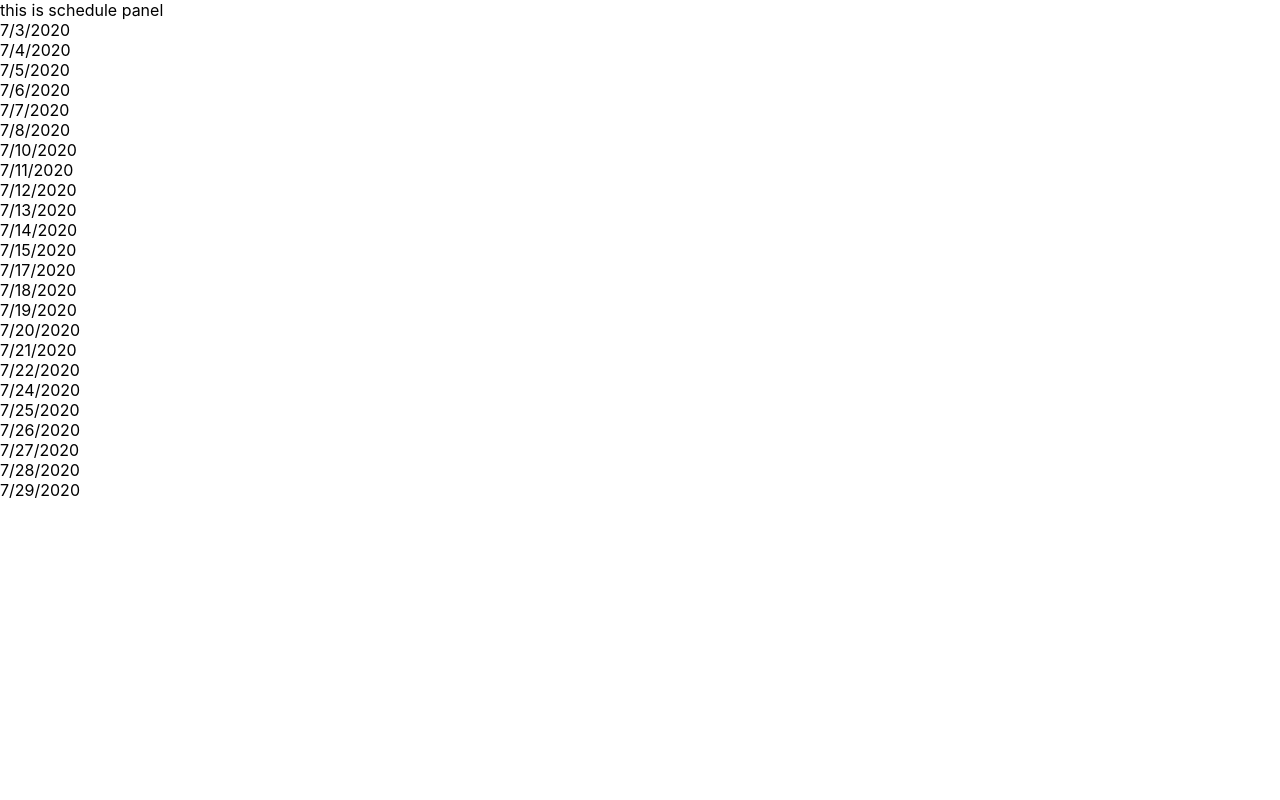
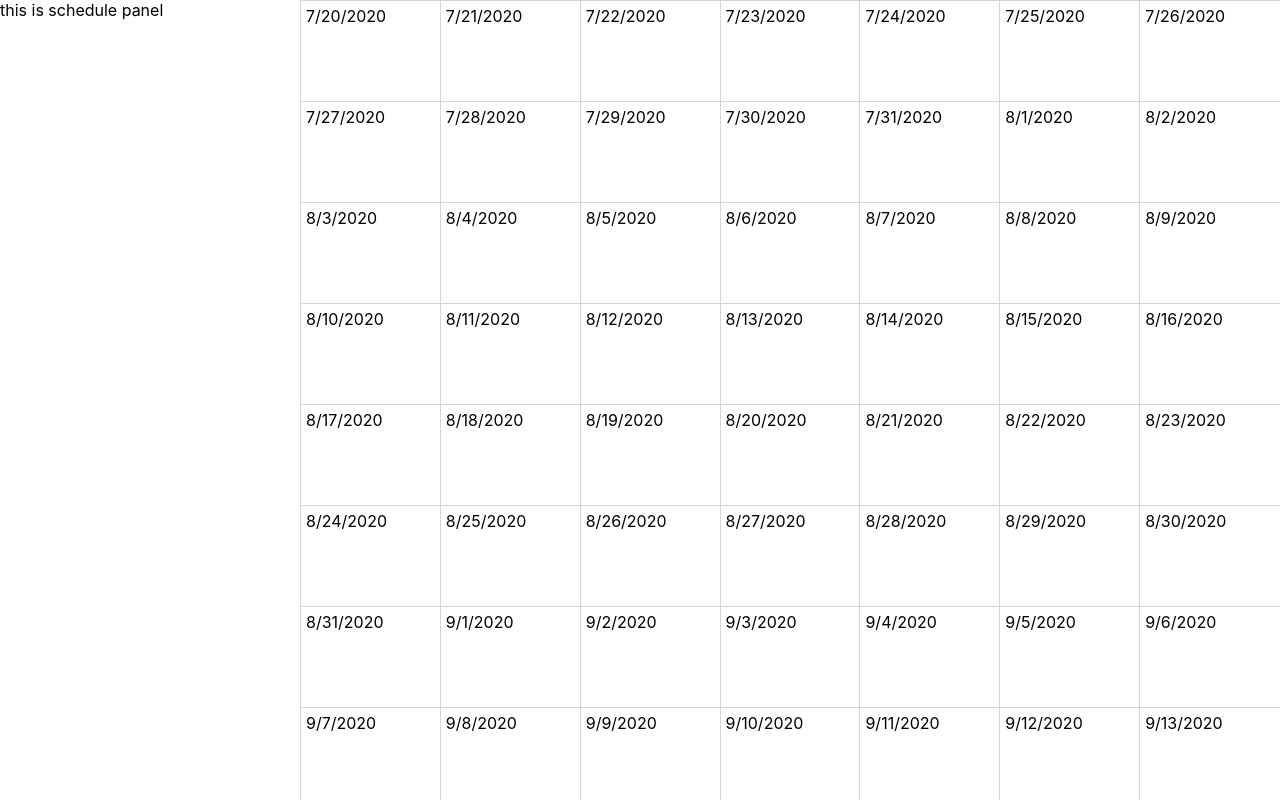
Before and after one commit to iamthanh/kalendarjs, a React (Create React App) app: page / in a window 1280 px wide. Built offline with nearby package versions, Linux system fonts and the light colour scheme.

Commit message:
added scss to project and did some styling

```diff
--- a/package.json
+++ b/package.json
@@ -10,6 +10,7 @@
     "@types/node": "^12.0.0",
     "@types/react": "^16.9.0",
     "@types/react-dom": "^16.9.0",
+    "node-sass": "^4.14.1",
     "react": "^16.13.1",
     "react-dom": "^16.13.1",
     "react-scripts": "3.4.1",
--- /dev/null
+++ b/src/components/mainPanel/grid/day.scss
@@ -0,0 +1,16 @@
+.day {
+  padding: 5px;
+  flex: 1 0 14%;
+  border-right: 1px solid #d5d5d5;
+  width: 50%;
+  box-sizing: border-box;
+  min-height: 100px;
+
+  &:last-child {
+    border-right: none;
+  }
+
+  &:hover {
+    background: #f2f2f2;
+  }
+}
--- a/src/components/mainPanel/grid/day.tsx
+++ b/src/components/mainPanel/grid/day.tsx
@@ -1,4 +1,5 @@
 import React, { useEffect } from 'react';
+import './day.scss';
 
 type DayProps = {
   date: Date
@@ -13,8 +14,8 @@ function Day(props:DayProps) {
   }, [])
 
   return (
-    <div className="Day">
-        {props.date.getMonth()+'/'+props.date.getDate()+'/'+props.date.getFullYear()}
+    <div className="day">
+        {(props.date.getMonth()+1)+'/'+props.date.getDate()+'/'+props.date.getFullYear()}
     </div>
   );
 }
--- /dev/null
+++ b/src/components/mainPanel/grid/grid.scss
@@ -0,0 +1,4 @@
+.grid {
+  border-top: 1px solid #d5d5d5;
+  border-bottom: 1px solid #d5d5d5;
+}
--- a/src/components/mainPanel/grid/index.tsx
+++ b/src/components/mainPanel/grid/index.tsx
@@ -1,5 +1,6 @@
 import React, { useState, useEffect } from 'react';
 import Week from './week';
+import './grid.scss';
 
 function Grid() {
 
@@ -10,7 +11,7 @@ function Grid() {
   const [preloadMonthsAfter, setPreloadMonthsAfter] = useState<number>(1);
 
   let weeksGenerated: any = [];
-  let maxInitWeeks = 4;
+  let maxInitWeeks = 9;
 
   const currentDate = new Date();
   const startingDayOfWeek = 1; // Monday, 0 is Sunday
--- /dev/null
+++ b/src/components/mainPanel/grid/week.scss
@@ -0,0 +1,9 @@
+.week {
+  display: flex;
+  flex-wrap: wrap;
+  border-bottom: 1px solid #d5d5d5;
+
+  &:last-child {
+    border-bottom: none;
+  }
+}
--- a/src/components/mainPanel/grid/week.tsx
+++ b/src/components/mainPanel/grid/week.tsx
@@ -1,5 +1,6 @@
 import React, { useState, useEffect } from 'react';
 import Day from './day';
+import './week.scss';
 
 type WeekProps = {
   startingDate?: number,
@@ -25,7 +26,7 @@ const Week = (props: WeekProps) => {
         />
       );
 
-      while (_days.length < 6) {
+      while (_days.length < 7) {
         // Add date
         _days.push(
           <Day
@@ -44,7 +45,7 @@ const Week = (props: WeekProps) => {
   }, [])
 
   return (
-    <div className="Week">
+    <div className="week">
       {days}
     </div>
   );
--- a/src/components/mainPanel/index.tsx
+++ b/src/components/mainPanel/index.tsx
@@ -4,13 +4,8 @@ import Grid from './grid';
 function MainPanel() {
 
   return (
-    <div className="MainPanel">
-
-      <Grid
-
-      />
-
-
+    <div className="main-panel">
+      <Grid />
     </div>
   );
 }
--- a/src/components/schedulePanel/index.tsx
+++ b/src/components/schedulePanel/index.tsx
@@ -1,8 +1,9 @@
 import React from 'react';
+import './schedulePanel.scss';
 
 function SchedulePanel() {
   return (
-    <div className="SchedulePanel">
+    <div className="schedule-panel">
       this is schedule panel
     </div>
   );
--- /dev/null
+++ b/src/components/schedulePanel/schedulePanel.scss
@@ -0,0 +1,5 @@
+.schedule-panel {
+  flex: 1;
+  max-width: 300px;
+  border-right: 1px solid #d5d5d5;
+}
--- /dev/null
+++ b/src/kalendarjs.scss
@@ -0,0 +1,11 @@
+.KalendarJs {
+  display: flex;
+  width: 100%;
+  height: 100vh;
+  overflow: hidden;
+
+  .main-panel {
+    flex: 1;
+    overflow-y: auto;
+  }
+}
```
Also changed, not shown: src/App.tsx (+3 -7 lines), 1 other file (tests, documents, lock files or other folders).
